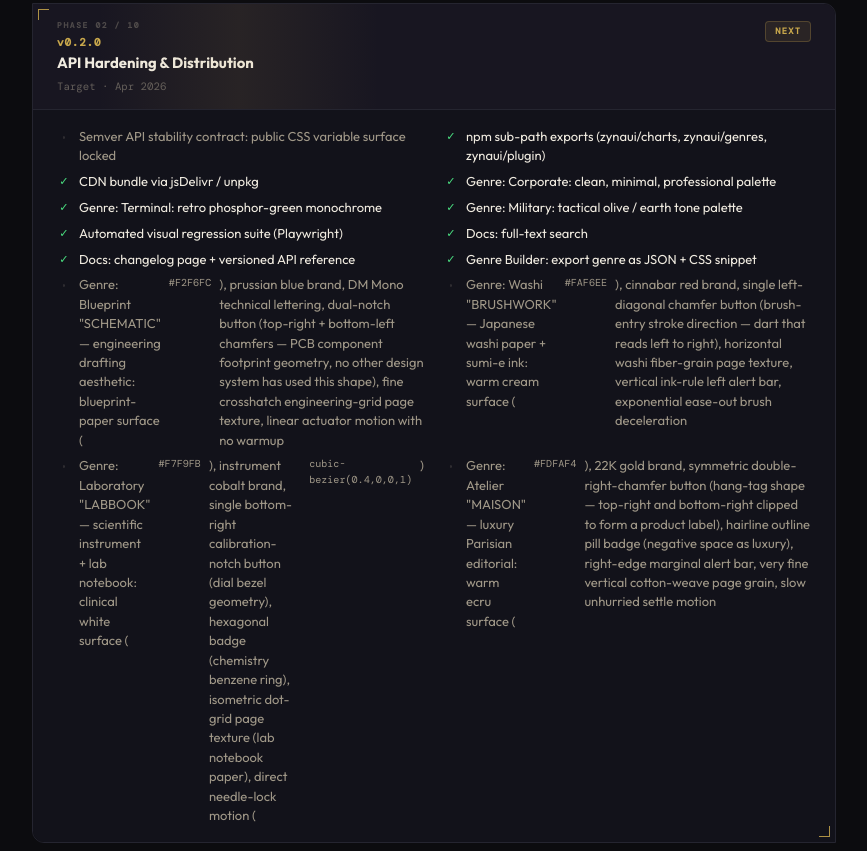
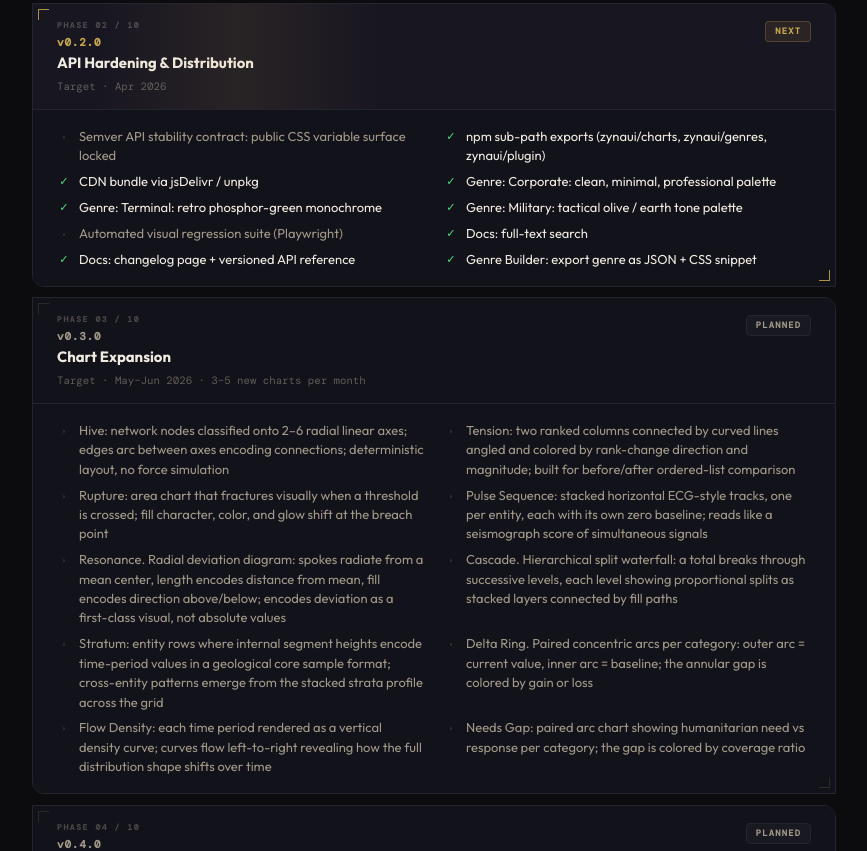
Before and after one commit to Binary-ly/zynaui, a React app: page docs/roadmap/index.html in a window 1280 px wide. Shown: the part 1443-2294 px from the top of the page, without its empty margins (276-1143 px from the left). Built offline with nearby package versions, Linux system fonts and the light colour scheme.

Commit message:
Revert "Add 4 light genres to roadmap: Blueprint, Washi, Laboratory, Atelier; mark Playwright as done"
This reverts commit 1a691af6cd24604bf3f751331da800778ebe234a.

```diff
--- a/docs/roadmap/index.html
+++ b/docs/roadmap/index.html
@@ -659,14 +659,10 @@
                 <li class="phase-item done"><span class="pi-dot" aria-hidden="true">✓</span>Genre: Corporate: clean, minimal, professional palette</li>
                 <li class="phase-item done"><span class="pi-dot" aria-hidden="true">✓</span>Genre: Terminal: retro phosphor-green monochrome</li>
                 <li class="phase-item done"><span class="pi-dot" aria-hidden="true">✓</span>Genre: Military: tactical olive / earth tone palette</li>
-                <li class="phase-item done"><span class="pi-dot" aria-hidden="true">✓</span>Automated visual regression suite (Playwright)</li>
+                <li class="phase-item"><span class="pi-dot" aria-hidden="true">◦</span>Automated visual regression suite (Playwright)</li>
                 <li class="phase-item done"><span class="pi-dot" aria-hidden="true">✓</span>Docs: full-text search</li>
                 <li class="phase-item done"><span class="pi-dot" aria-hidden="true">✓</span>Docs: changelog page + versioned API reference</li>
                 <li class="phase-item done"><span class="pi-dot" aria-hidden="true">✓</span>Genre Builder: export genre as JSON + CSS snippet</li>
-                <li class="phase-item"><span class="pi-dot" aria-hidden="true">◦</span>Genre: Blueprint "SCHEMATIC" — engineering drafting aesthetic: blueprint-paper surface (<code style="font-family:var(--mono);font-size:0.78em">#F2F6FC</code>), prussian blue brand, DM Mono technical lettering, dual-notch button (top-right + bottom-left chamfers — PCB component footprint geometry, no other design system has used this shape), fine crosshatch engineering-grid page texture, linear actuator motion with no warmup</li>
-                <li class="phase-item"><span class="pi-dot" aria-hidden="true">◦</span>Genre: Washi "BRUSHWORK" — Japanese washi paper + sumi-e ink: warm cream surface (<code style="font-family:var(--mono);font-size:0.78em">#FAF6EE</code>), cinnabar red brand, single left-diagonal chamfer button (brush-entry stroke direction — dart that reads left to right), horizontal washi fiber-grain page texture, vertical ink-rule left alert bar, exponential ease-out brush deceleration</li>
-                <li class="phase-item"><span class="pi-dot" aria-hidden="true">◦</span>Genre: Laboratory "LABBOOK" — scientific instrument + lab notebook: clinical white surface (<code style="font-family:var(--mono);font-size:0.78em">#F7F9FB</code>), instrument cobalt brand, single bottom-right calibration-notch button (dial bezel geometry), hexagonal badge (chemistry benzene ring), isometric dot-grid page texture (lab notebook paper), direct needle-lock motion (<code style="font-family:var(--mono);font-size:0.78em">cubic-bezier(0.4,0,0,1)</code>)</li>
-                <li class="phase-item"><span class="pi-dot" aria-hidden="true">◦</span>Genre: Atelier "MAISON" — luxury Parisian editorial: warm ecru surface (<code style="font-family:var(--mono);font-size:0.78em">#FDFAF4</code>), 22K gold brand, symmetric double-right-chamfer button (hang-tag shape — top-right and bottom-right clipped to form a product label), hairline outline pill badge (negative space as luxury), right-edge marginal alert bar, very fine vertical cotton-weave page grain, slow unhurried settle motion</li>
               </ul>
             </div>
           </div>
@@ -861,7 +857,7 @@
               <ul class="phase-items">
                 <li class="phase-item"><span class="pi-dot" aria-hidden="true">◦</span>20+ components</li>
                 <li class="phase-item"><span class="pi-dot" aria-hidden="true">◦</span>15+ charts</li>
-                <li class="phase-item"><span class="pi-dot" aria-hidden="true">◦</span>9+ genres</li>
+                <li class="phase-item"><span class="pi-dot" aria-hidden="true">◦</span>5+ genres</li>
                 <li class="phase-item"><span class="pi-dot" aria-hidden="true">◦</span>React, Vue, and Svelte adapters</li>
                 <li class="phase-item"><span class="pi-dot" aria-hidden="true">◦</span>TypeScript-first</li>
                 <li class="phase-item"><span class="pi-dot" aria-hidden="true">◦</span>Full WCAG 2.1 AA documentation with screen reader testing notes</li>
```
